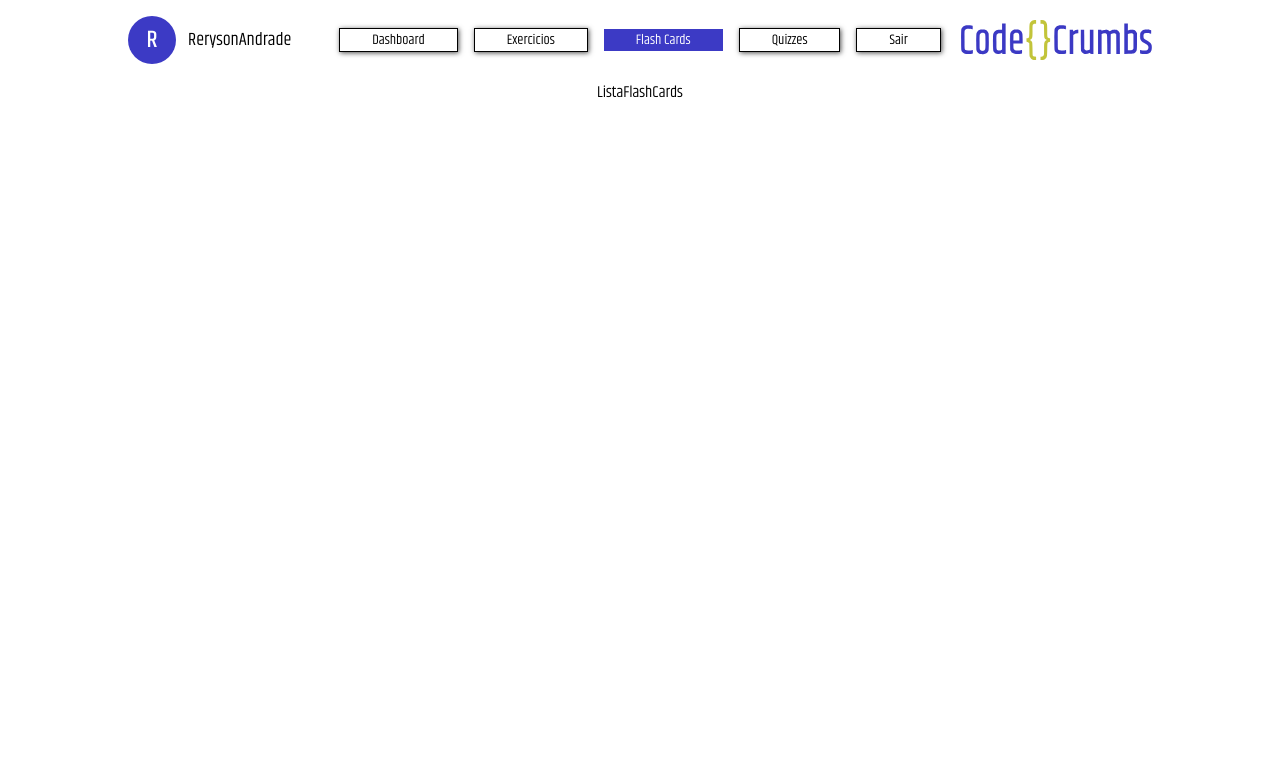
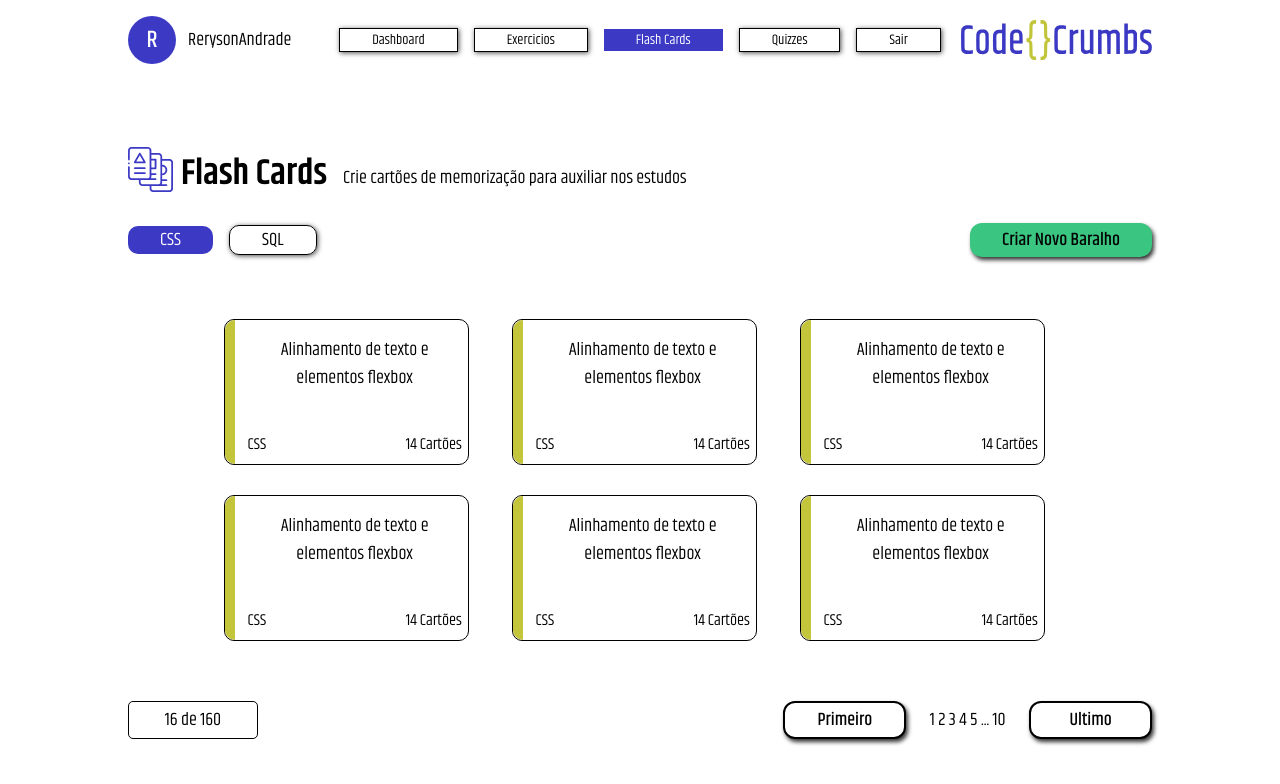
Before and after one commit to AndradeReryson/CodeCrumbs-Website, a React (Create React App) app: page /home/flashcards in a window 1280 px wide. Shown: the top 784 px of the page. Built offline with nearby package versions, Linux system fonts and the light colour scheme.

Commit message:
tela de lista de flashcards

```diff
--- /dev/null
+++ b/src/components/CardBaralho.css
@@ -0,0 +1,50 @@
+.cardBaralho{
+    height: 18dvh;
+    width: 19vw;   /* 20vw: 19vw + 1vw de padding */
+    display: grid;
+    grid-template-columns: 1rem 1fr;
+    grid-template-rows: 2fr 1fr;
+    border-radius: 10px;
+    border: 1px solid black;
+    /**/
+    align-items: center;
+    justify-content: center;
+}
+    .cardBaralho .marcacaoColorida{
+        align-self: start;
+        border-top-left-radius: 10px;
+        border-bottom-left-radius: 10px;
+        background-color: var(--amarelo);
+        height: 18dvh;
+        margin: 0;
+        padding: 0;
+        width: 10px;
+        grid-row: 1 / 3;
+        grid-column: 1 / 2;
+    }
+
+    .cardBaralho .tituloBaralho{
+        height: 8dvh;   /* total 9dvh:  8dvh de height + 1dvh de padding superior*/
+        padding: 1dvh 0.5vw;
+        grid-row: 1 / 2;
+        grid-column: 2 / 3;
+        overflow-wrap: break-word;
+        margin: 0;
+        text-align: center;
+    }
+
+    .cardBaralho .infoBaralho{
+        height: 5dvh;   /* total 6dvh: 5dvh de height + 1dvh de padding superior */
+        padding: 1dvh 0.5vw;
+        grid-row: 2 / 3;
+        grid-column: 2 /3;
+        /**/
+        display: flex;
+        align-items: center;
+        justify-content: space-between;
+    }
+
+    .cardBaralho .infoBaralho h6{
+        font-size: 16px;
+        margin: 0;
+    }
--- /dev/null
+++ b/src/components/CardBaralho.js
@@ -0,0 +1,18 @@
+import React from 'react'
+import './general/Theme.css'
+import './CardBaralho.css'
+
+const CardBaralho = ({titulo}) => {
+  return (
+    <div className='cardBaralho'>
+        <span className="marcacaoColorida"></span>
+        <h6 className='tituloBaralho'>{titulo}</h6>
+        <div className='infoBaralho'>
+            <h6 className='infoLinguagem'>CSS</h6>
+            <h6 className='infoCartoes'>14 Cartões</h6>
+        </div>
+    </div>
+  )
+}
+
+export default CardBaralho
--- /dev/null
+++ b/src/pages/ListaFlashCards.css
@@ -0,0 +1,61 @@
+/* LINHA DO BANNER */
+.listaBanner{
+    height: 100%;
+    width: 100%;
+    /**/
+    display: flex;
+    align-items: end;
+}
+
+    .listaBanner img{
+        height: 45px;
+        padding: 0.5rem 0;
+        user-select: none;
+    }
+
+    .listaBanner h3{
+        margin: 0;
+        padding: 0.5rem;
+        height: 36px;
+        line-height: 36px;
+    }
+
+    .listaBanner h6{
+        margin: 0;
+        padding: 0.8rem 0.5rem;
+        height: 18px;
+        line-height: 18px;
+    }
+
+/* LINHA DA LISTA DE CARDS DOS EXERCICIOS */
+.listaCardBaralho{
+    width: 100%;
+    height: calc(36dvh + 2rem);
+    padding: 5% 0;
+    display: grid;
+    grid-template-columns: repeat(3, 20vw);
+    grid-template-rows: 18dvh 18dvh;
+    gap: 2rem;
+    align-items: center;
+    justify-content: center;
+}
+
+/* LINHA DA PAGINACAO */
+.totalResultados{
+    width: 10vw;
+    border-radius: 5px;
+    border: 1px solid var(--preto);
+    /**/
+    display: flex;
+    justify-content: center;
+    align-items: center;
+}
+
+.paginacaoResultado{
+    width: auto;
+    display: grid;
+    grid-template-columns: 1fr 1fr 1fr;
+    align-items: center;
+    justify-content: center;
+    text-align: center;
+}
--- a/src/pages/ListaFlashCards.js
+++ b/src/pages/ListaFlashCards.js
@@ -1,8 +1,76 @@
 import React from 'react'
+import Icon_flashcard from '../assets/icon_atv_flashcards.svg'
+import Container from '../components/Container'
+import '../components/general/Theme.css'
+import './ListaFlashCards.css'
+import ButtonFiltro from '../components/ButtonFiltro'
+import Button from '../components/Button'
+import CardBaralho from '../components/CardBaralho'
 
 const ListaFlashCards = () => {
+
+  const gerarCards = () => {
+    let lista_cards = []
+
+    for(let i = 0; i<6; i++){
+      lista_cards.push(<CardBaralho titulo="Alinhamento de texto e elementos flexbox"/>)
+    }
+
+    return lista_cards;
+  }
+
   return (
-    <div>ListaFlashCards</div>
+    <div className='listaFlashCards'>
+      <Container width="80vw" height="85dvh" flexDirection="column" justifyContent="start" padding="5dvh 0 0 0">
+
+        {/* LINHA BANNER - TITULO - DESC */}
+        <Container width="80vw" height="10dvh" flexDirection="row" alignItems="center">
+          <div className='listaBanner'>
+            <img src={Icon_flashcard} alt="..."></img>
+            <h3> Flash Cards </h3>
+            <h6> Crie cartões de memorização para auxiliar nos estudos </h6>
+          </div>
+        </Container>
+
+        {/* LINHA FILTRO - BTN_CRIAR_EXERC */}
+        <Container width="80vw" height="10dvh" flexDirection="row" alignItems="center">
+
+          <Container width="40vw" height="10dvh" flexDirection="row" alignItems="center">
+            <div className='listaFiltro'>
+              <ButtonFiltro className="active" texto="CSS" />
+              <ButtonFiltro texto="SQL" />
+            </div>
+          </Container>
+
+          <Container width="40vw" height="10dvh" flexDirection="row" alignItems="center" justifyContent="end">
+            <div className='listaBotoesCrud'>
+              <Button cor="verde" texto="Criar Novo Baralho"/>
+            </div>
+          </Container>
+
+        </Container>
+
+        {/* LINHA CARD DOS EXERCICIOS */}
+        <Container width="80vw" height="50dvh" flexDirection="row" alignItems="center" justifyContent="center">
+          <div className='listaCardBaralho'>
+            {gerarCards()}
+          </div>
+        </Container>
+
+        {/* LINHA PAGINACAO */}
+        <Container width="80vw" height="10dvh" flexDirection="row" alignItems="center" justifyContent="space-between">
+          <div className="totalResultados">
+            <h6> 16 de 160 </h6>
+          </div>
+
+          <div className="paginacaoResultado">
+            <Button cor="branco" texto="Primeiro"/>
+            <h6> 1 2 3 4 5 ... 10 </h6>
+            <Button cor="branco" texto="Ultimo" />
+          </div>
+        </Container>
+      </Container>
+    </div>
   )
 }
 
```
